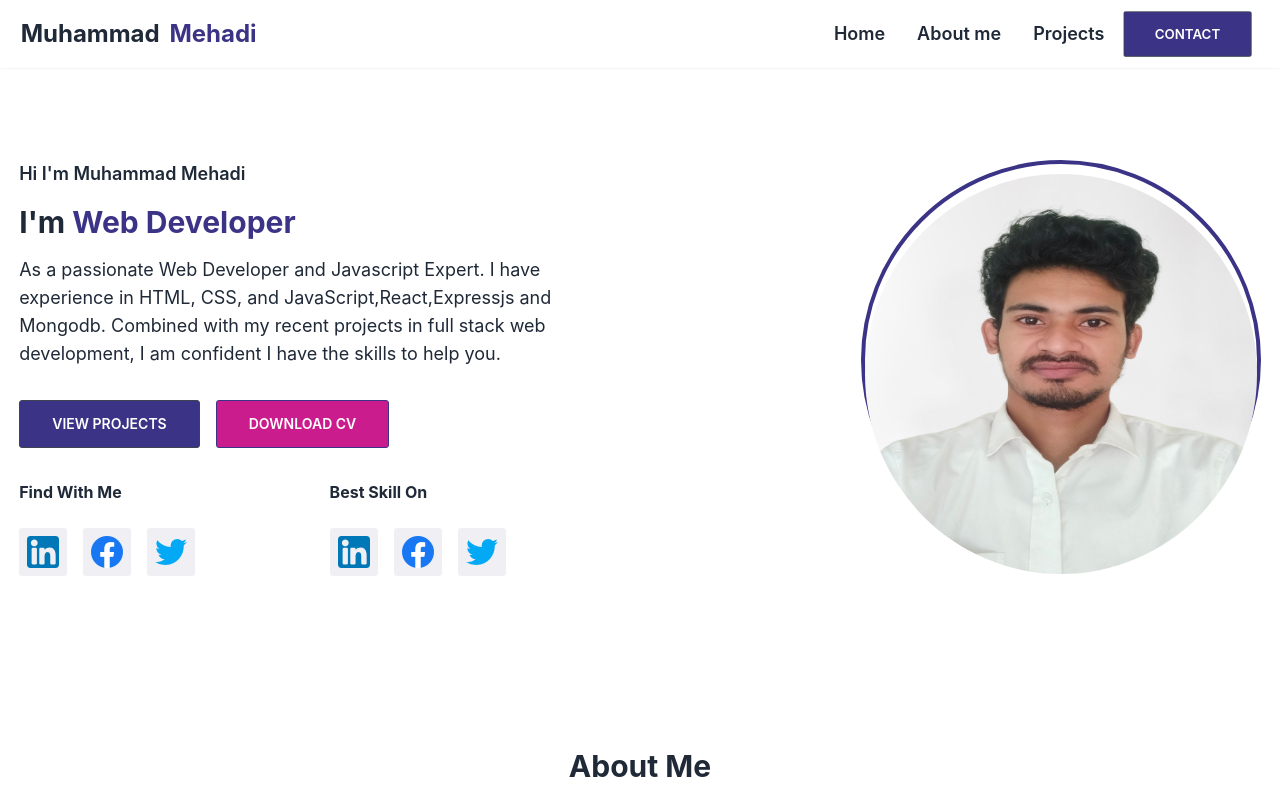
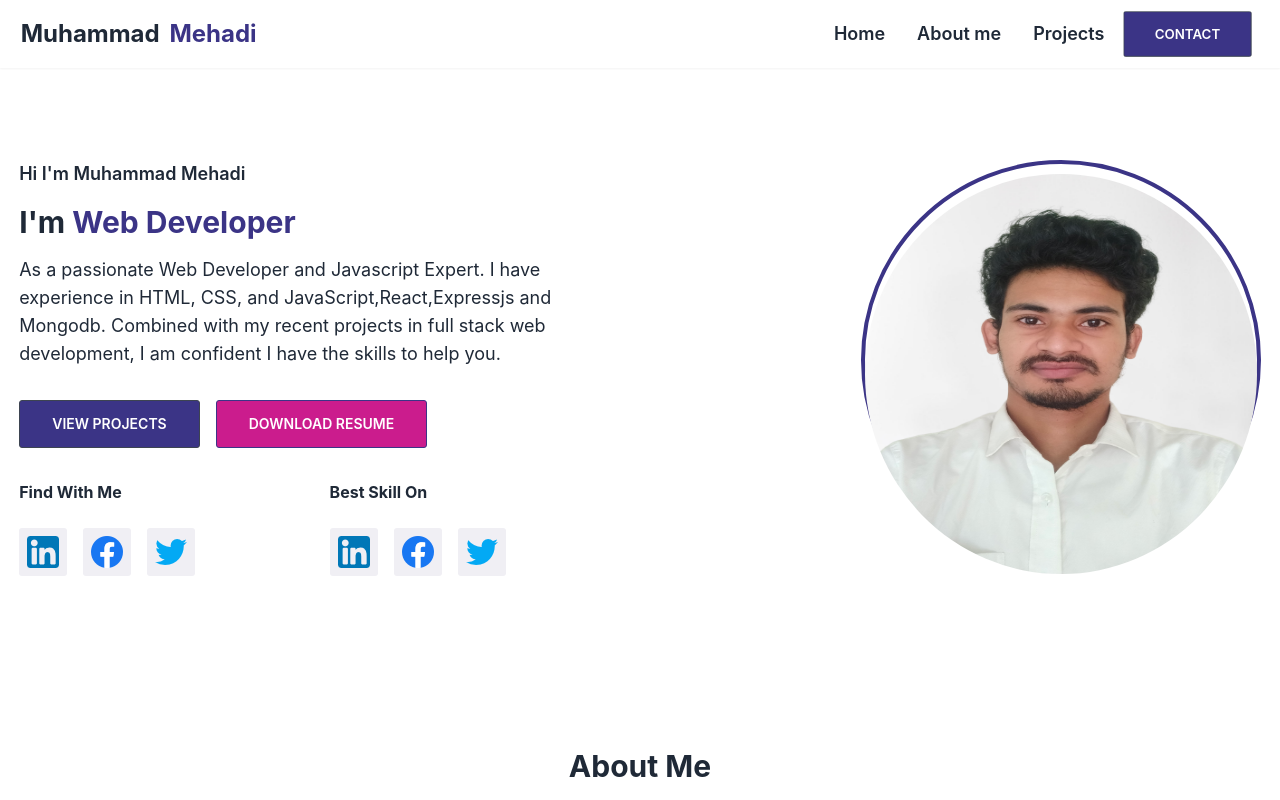
Before and after one commit to Programmer-Mehadi/PersonalPortfolio, a React (Create React App) app: page / in a window 1280 px wide. Shown: the top 800 px of the page. Built offline with nearby package versions, Linux system fonts and the light colour scheme.

Commit message:
resume download done.

```diff
--- a/src/Shared/Footer/Footer.js
+++ b/src/Shared/Footer/Footer.js
@@ -3,7 +3,7 @@ import React from 'react';
 const Footer = () => {
     return (
         <div>
-            <footer className="footer footer-center p-4 bg-base-300 text-base-content">
+            <footer className="footer footer-center p-4 bg-[#3B3486] text-white">
                 <div>
                     <p className='py-4 text-lg'>Copyright © 2022 - All right reserved by Muhammad Mehadi</p>
                 </div>
--- a/src/pages/Home/HomeSection/HomeSection.js
+++ b/src/pages/Home/HomeSection/HomeSection.js
@@ -15,7 +15,7 @@ const HomeSection = () => {
                     <div className='my-8'>
                         <div className='flex gap-4'>
                             <button className="btn bg-[#3B3486] rounded-[3px] px-8">View Projects</button>
-                            <button className="btn bg-[#CB1C8D]  text-white border-[#3B3486]  rounded-[3px] hover:text-white px-8">Download CV</button>
+                            <a href={`https://drive.google.com/file/d/1OxZpyS9UUxV1zd92BxaJPX3rRsDjsAVK/view?usp=sharing`} className="btn bg-[#CB1C8D]  text-white border-[#3B3486]  rounded-[3px] hover:text-white px-8">Download RESUME</a>
                         </div>
                     </div>
                     <div className='grid grid-cols-2 gap-4'>
```
